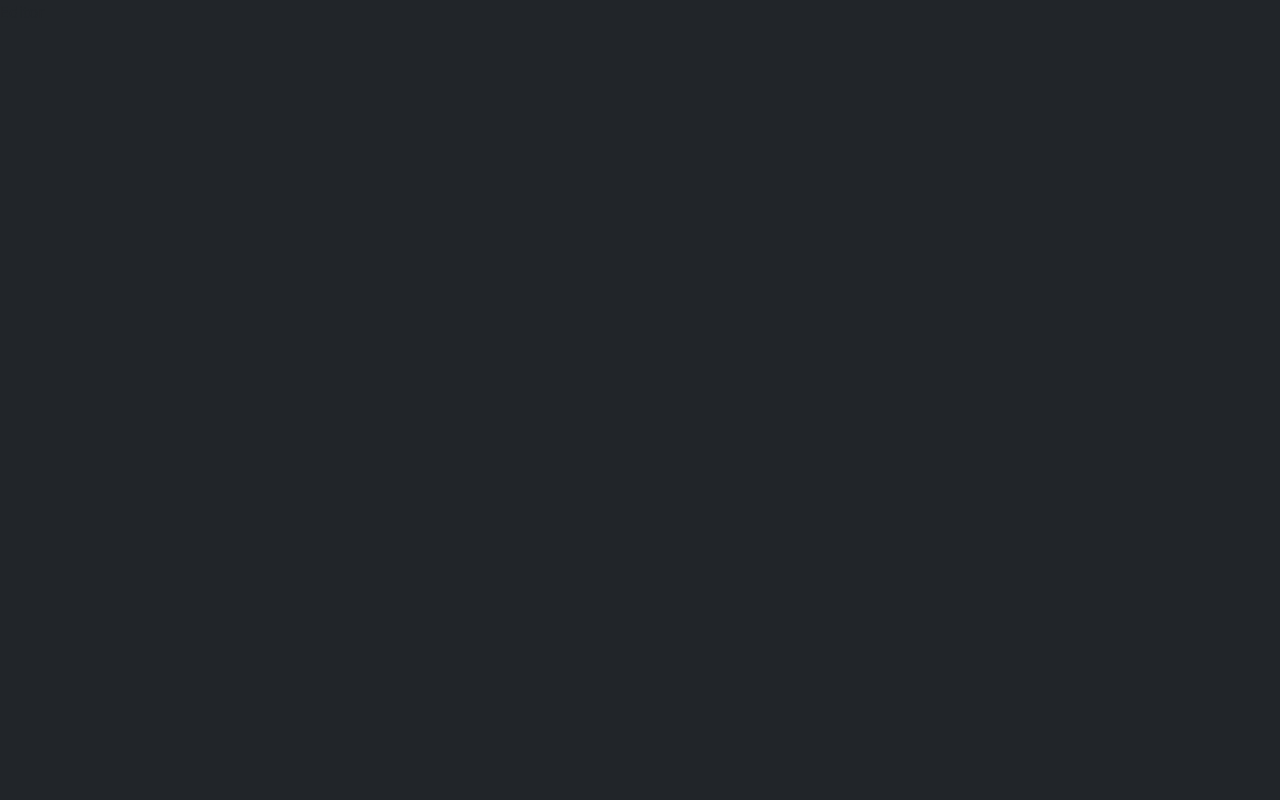
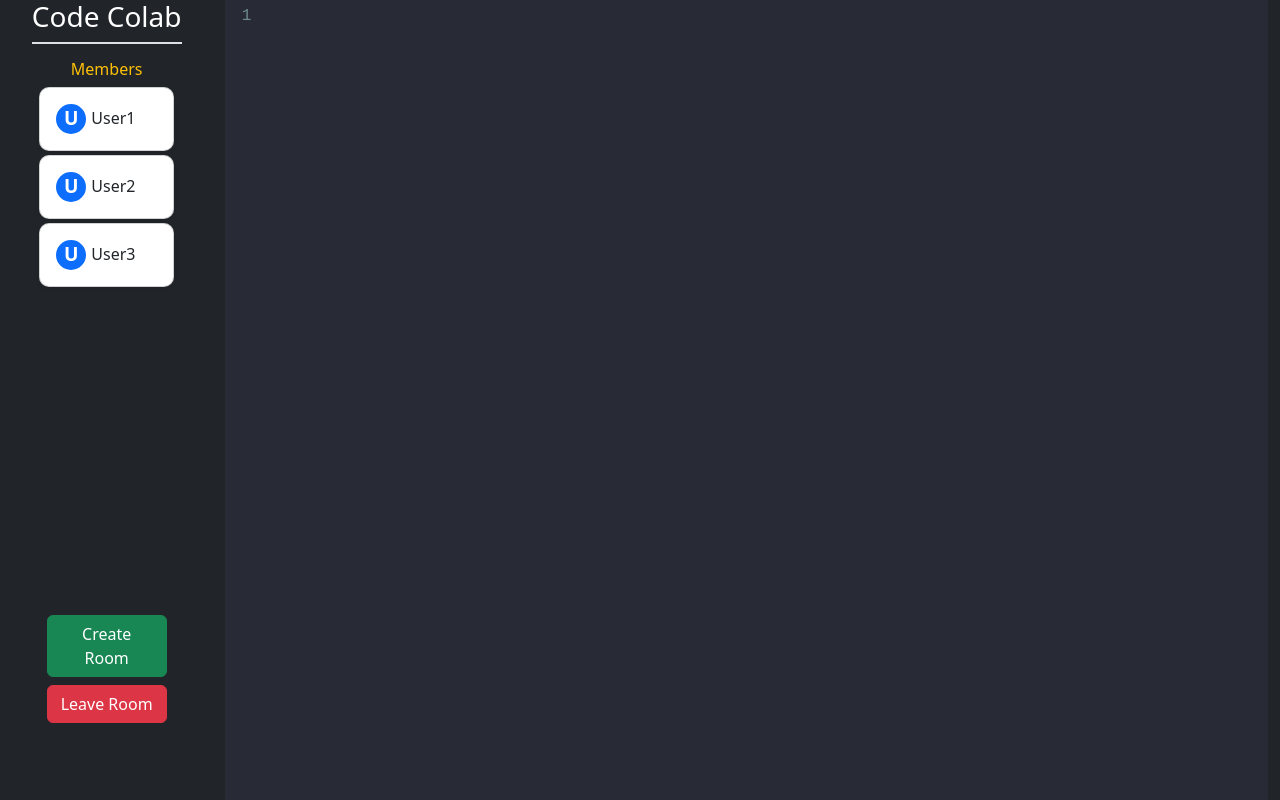
Before and after one commit to Mukesh20120/code-colab, a React (Vite) app in the folder client/: page /editor/1 in a window 1280 px wide. Built offline with nearby package versions, Linux system fonts and the light colour scheme.

Commit message:
Add editor and styling

```diff
--- a/client/index.html
+++ b/client/index.html
@@ -6,7 +6,7 @@
     <meta name="viewport" content="width=device-width, initial-scale=1.0" />
     <title>Code-Colab</title>
   </head>
-  <body class="bg-dark">
+  <body class="bg-dark" style="box-sizing: border-box; margin: 0; padding: 0;">
     <div id="root"></div>
     <script type="module" src="/src/main.jsx"></script>
   </body>
--- a/client/package.json
+++ b/client/package.json
@@ -10,8 +10,13 @@
     "preview": "vite preview"
   },
   "dependencies": {
+    "@codemirror/basic-setup": "^0.20.0",
+    "@codemirror/lang-javascript": "^6.2.3",
+    "@codemirror/state": "^6.5.2",
+    "@codemirror/view": "^6.36.5",
     "@popperjs/core": "^2.11.8",
     "bootstrap": "^5.3.5",
+    "codemirror": "^5.65.15",
     "react": "^19.0.0",
     "react-dom": "^19.0.0",
     "react-router": "^7.5.0"
--- /dev/null
+++ b/client/src/component/CodeEditor.jsx
@@ -0,0 +1,49 @@
+import React, { useEffect, useRef } from "react";
+import "codemirror/mode/javascript/javascript";
+import "codemirror/theme/dracula.css";
+import "codemirror/addon/edit/closetag";
+import "codemirror/addon/edit/closebrackets";
+import "codemirror/lib/codemirror.css";
+import CodeMirror from "codemirror";
+
+function CodeEditor() {
+
+  const editorRef = useRef(null);
+  useEffect(() => {
+    const init = async () => {
+      const editor = CodeMirror.fromTextArea(
+        document.getElementById("realtimeEditor"),
+        {
+          mode: { name: "javascript", json: true },
+          theme: "dracula",
+          autoCloseTags: true,
+          autoCloseBrackets: true,
+          lineNumbers: true,
+        }
+      );
+      // for sync the code
+      editorRef.current = editor;
+
+      editor.setSize(null, "100%");
+
+      //     // console.log("changes", instance ,  changes );
+      //     const { origin } = changes;
+      //     const code = instance.getValue(); // code has value which we write
+      //     onCodeChange(code);
+      //     if (origin !== "setValue") {
+      //       socketRef.current.emit(ACTIONS.CODE_CHANGE, {
+      //         roomId,
+      //         code,
+      //       });
+      //     }
+      //   });
+    };
+
+    init();
+  }, []);
+
+
+  return <textarea id="realtimeEditor"></textarea>;
+}
+
+export default CodeEditor;
--- /dev/null
+++ b/client/src/component/UserCard.jsx
@@ -0,0 +1,35 @@
+import React from "react";
+
+function UserCard({ member }) {
+  return (
+    <div
+      className="card text-center mb-1 shadow-sm"
+      style={{
+        width: "90%",
+        borderRadius: "10px",
+      }}
+    >
+      <div className="card-body d-flex align-items-center justify-content-between">
+        <div
+          className="d-flex align-items-center"
+          style={{ gap: "5px" }}
+        >
+          <div
+            className="rounded-circle bg-primary text-white d-flex justify-content-center align-items-center"
+            style={{
+              width: "30px",
+              height: "30px",
+              fontSize: "1.2rem",
+              fontWeight: "bold",
+            }}
+          >
+            {member.username.charAt(0).toUpperCase()}
+          </div>
+          <h6 className="mb-0 text-dark">{member.username}</h6>
+        </div>
+      </div>
+    </div>
+  );
+}
+
+export default UserCard;
--- a/client/src/page/Editor.jsx
+++ b/client/src/page/Editor.jsx
@@ -1,11 +1,54 @@
-import React from 'react'
+import React, { useState } from "react";
+import UserCard from "../component/UserCard";
+import CodeEditor from "../component/CodeEditor";
 
 function Editor() {
+  const [members, setMembers] = useState([
+    { socketId: "1", username: "User1" },
+    { socketId: "2", username: "User2" },
+    { socketId: "3", username: "User3" },
+  ]);
   return (
-    <div>
-      Editor
+    <div class="row w-100 m-0">
+
+      <div class="col-2 bg-dark vh-100 d-flex flex-column  align-items-center">
+        <div class="d-flex flex-column  align-items-center bg-grey ">
+          <h3 class="text-white font-bold ">Code Colab</h3>
+          <div class="border border-2-info w-100" />
+          <div class="mt-3">
+            <h6 class="text-warning">Members</h6>
+          </div>
+
+
+          <div
+            class="d-flex w-100 flex-column align-items-center overflow-auto"
+            style={{ height: "62vh", scrollbarWidth: "none" }}
+          >
+            {members.map((member) => (
+              <UserCard member={member} />
+            ))}
+          </div>
+
+
+          <div class="d-flex flex-column   align-items-center py-3" style={{ width: "100%" }}>
+            <button type="button" class="btn btn-success mt-3 mb-2" style={{ width: "80%" }}>
+              Create Room
+            </button>
+            <button type="button" class="btn btn-danger" style={{ width: "80%" }}>
+              Leave Room
+            </button>
+          </div>
+        </div>
+      </div>
+
+
+      <div class="col-10 vh-100 d-flex flex-column justify-content-center align-items-center">
+        <div class="vh-100" style={{ width: "100%" }}>
+          <CodeEditor />
+        </div>
+      </div>
     </div>
-  )
+  );
 }
 
-export default Editor
+export default Editor;
--- a/client/src/page/Home.jsx
+++ b/client/src/page/Home.jsx
@@ -3,8 +3,8 @@ import { Link } from "react-router";
 
 function Home() {
   return (
-    <div class="container text-center vw-100 vh-100 d-flex justify-content-center align-items-center text-white">
-      <div class="border border-3 border-warning h-50 w-50 rounded-3 d-flex flex-column justify-content-center align-items-center bg-dark ">
+    <div class=" border border-3  rounded-3 border-warning text-center vw-100 vh-100 d-flex justify-content-center align-items-center text-white">
+      <div class=" d-flex flex-column justify-content-center align-items-center bg-dark p-10 ">
         <div>
           <h1 className="text-white font-bold mb-3">Code Colab</h1>
         </div>
```
Also changed, not shown: 1 other file (tests, documents, lock files or other folders).
